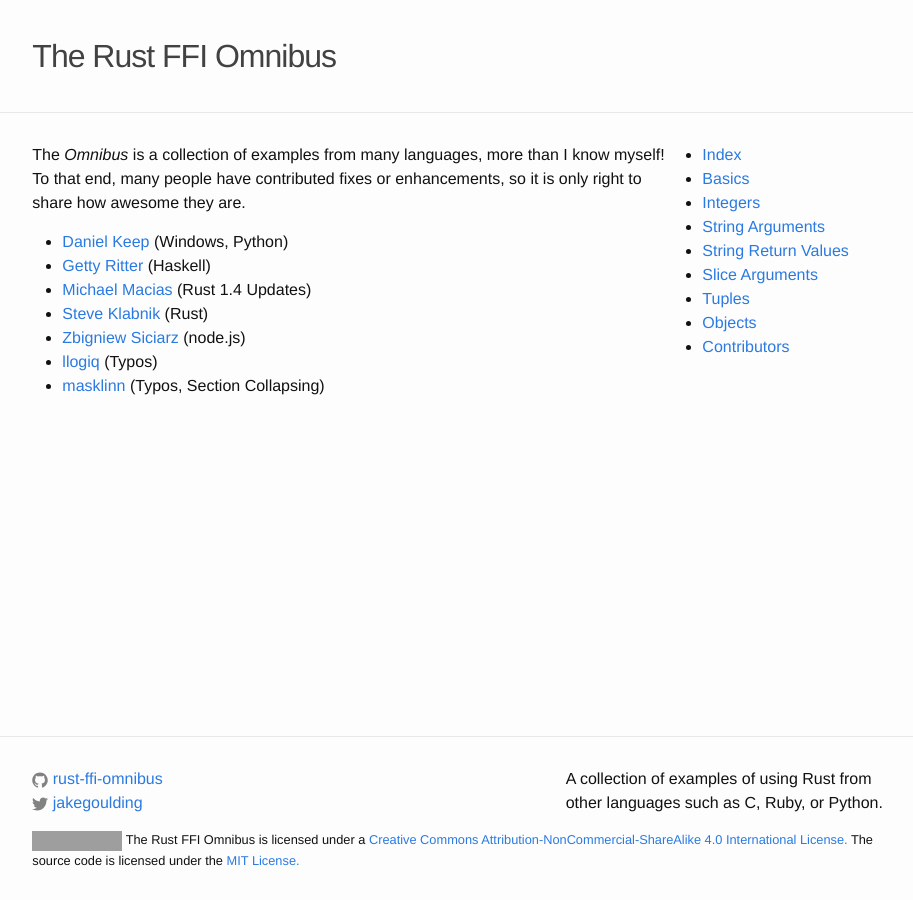
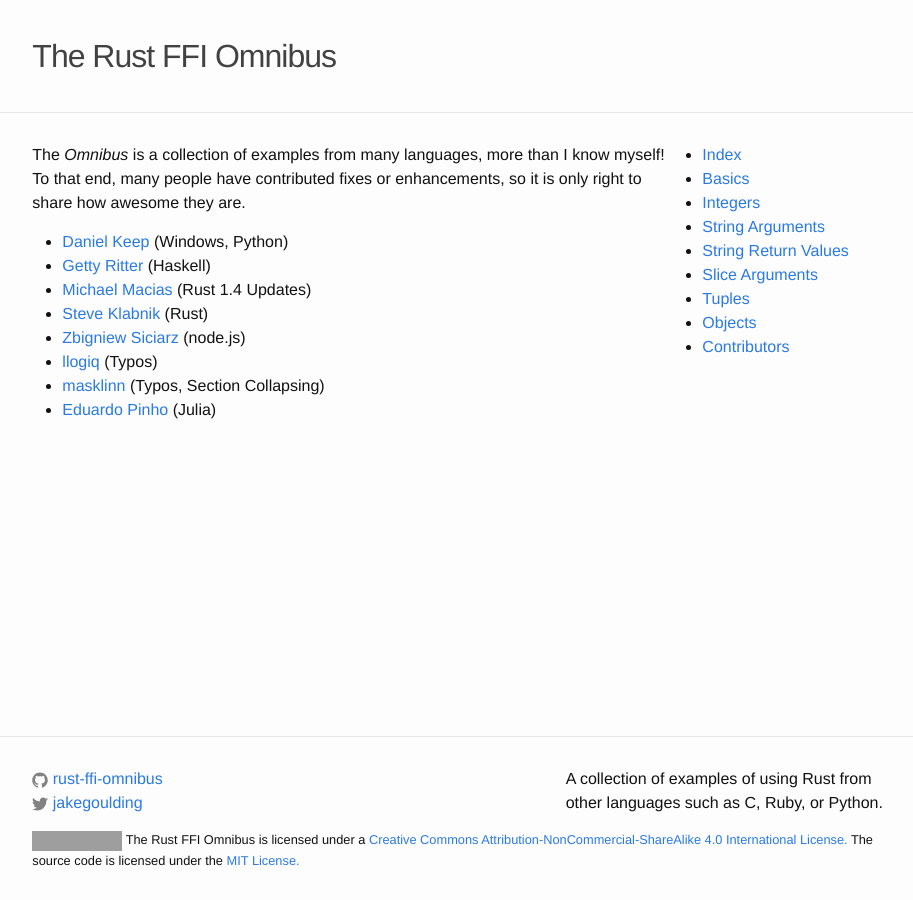
Before and after one commit to shepmaster/rust-ffi-omnibus, a Jekyll site: the page built from site/contributors/index.md, in a window 1280 px wide. Shown: the whole page, without its empty margins (181-1094 px from the left). Built offline with Jekyll 4.4.1, drawn with Linux system fonts in a browser that asks for light colours; nearby versions of some CDN libraries; a style sheet for code colours, icons or effects is not loaded; grey boxes are pictures that could not be loaded.

Commit message:
Add Julia blaming rendez-vous

```diff
--- a/site/contributors/index.md
+++ b/site/contributors/index.md
@@ -14,6 +14,7 @@ enhancements, so it is only right to share how awesome they are.
 - [Zbigniew Siciarz] (node.js)
 - [llogiq] (Typos)
 - [masklinn] (Typos, Section Collapsing)
+- [Eduardo Pinho] (Julia)
 
 [Daniel Keep]: https://github.com/DanielKeep
 [Getty Ritter]: https://github.com/aisamanra
@@ -22,3 +23,4 @@ enhancements, so it is only right to share how awesome they are.
 [Zbigniew Siciarz]: https://github.com/zsiciarz
 [llogiq]: https://github.com/llogiq
 [masklinn]: https://github.com/masklinn
+[Eduardo Pinho]: https://github.com/Enet4
```
